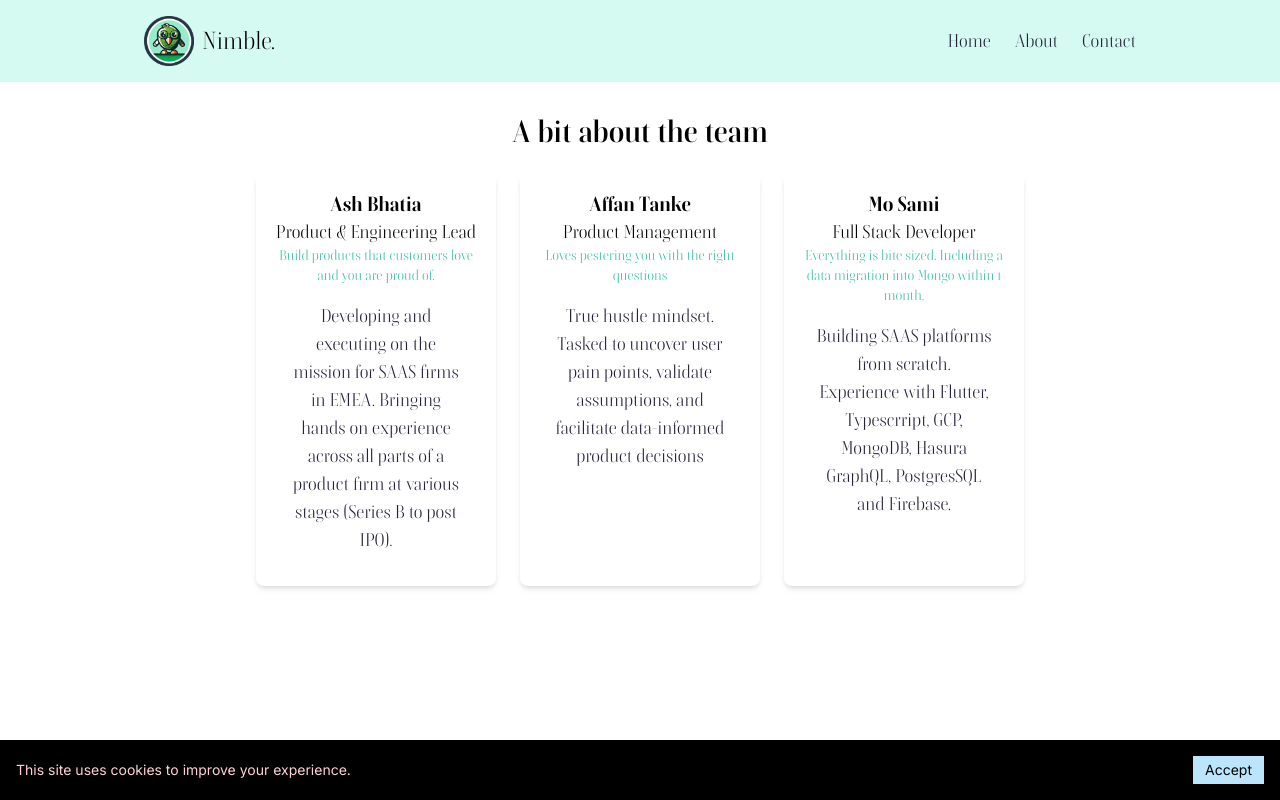
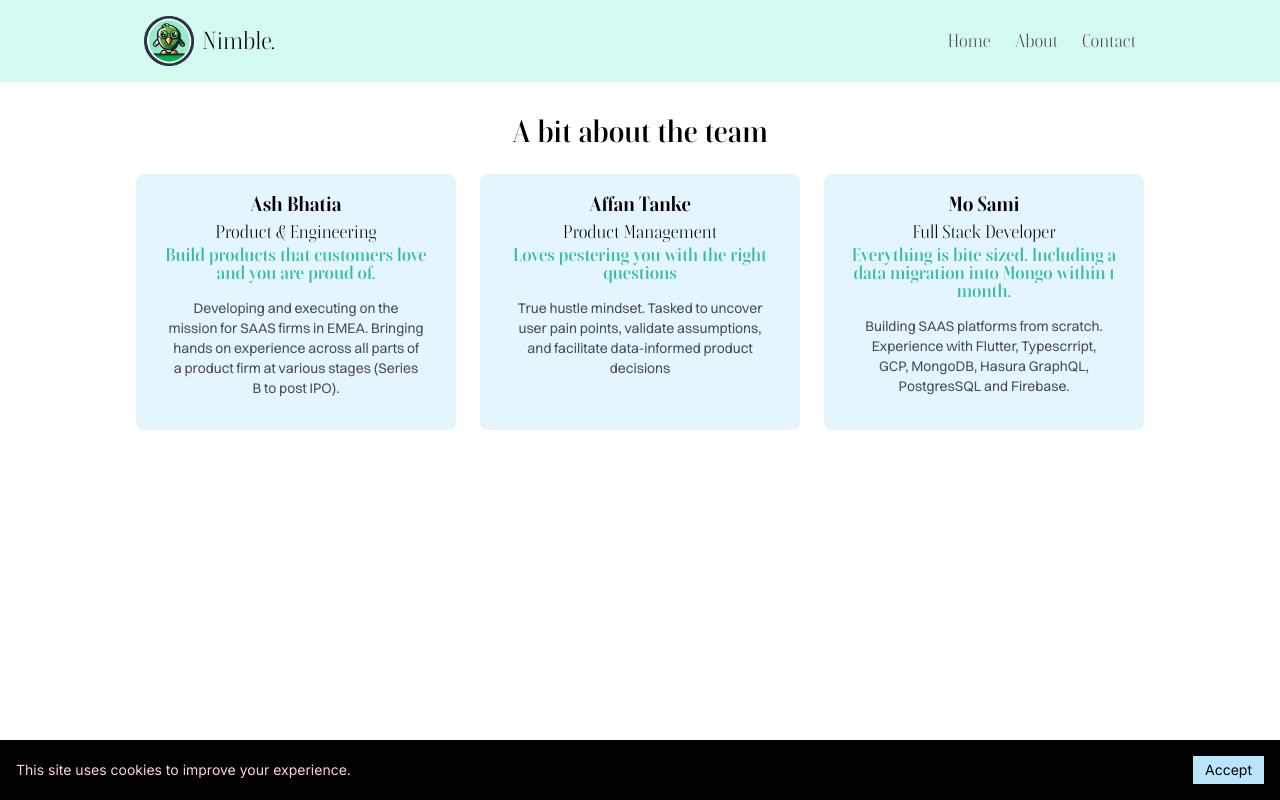
Before and after one commit to Nimble-MLs/nimble-website, a Next.js app: page /about in a window 1280 px wide. Shown: the top 800 px of the page. Built offline with nearby package versions, Linux system fonts and the light colour scheme.

Commit message:
add linkedin url

```diff
--- a/src/app/about/page.tsx
+++ b/src/app/about/page.tsx
@@ -1,12 +1,15 @@
 import { traceGlobals } from "next/dist/trace/shared";
+"use client";
+import Link from "next/link";
 
 export default function About() {
   const teamMembers = [
         {
             name: "Ash Bhatia",
-            role: "Product & Engineering Lead",
+            role: "Product & Engineering",
             tagline:"Build products that customers love and you are proud of.",
             description: "Developing and executing on the mission for SAAS firms in EMEA. Bringing hands on experience across all parts of a product firm at various stages (Series B to post IPO).",
+            linkedinurl:"https://www.linkedin.com/in/bhatiaash/"
         },
         /*
          {
@@ -44,16 +47,17 @@ export default function About() {
                     {teamMembers.map((member, index) => (
                         <div
                             key={index}
-                            className="member bg-white
-                                       shadow-md rounded-lg p-4 w-60
-                                       h-180 flex flex-col items-center
-                                       justify-top text-center "
+                            className="member bg-secondary bg-opacity-40
+                                       rounded-lg p-4 max-w-80
+                                       h-180 flex flex-col items-center text-wrap
+                                       justify-top text-center"
                         >
-                            <h3 className="text-xl font-bold">{member.name}</h3>
-                            <h4 className="text-lg">{member.role}</h4>
-                            <h5 className="text-sm text-darkTertiary">{member.tagline}</h5>
-                            <p className="text-sml p-4">{member.description}</p>
-
+                            <a href={member.linkedinurl} target="_blank">
+                                <h3 className="text-xl font-bold">{member.name}</h3>
+                                <h4 className="text-lg">{member.role}</h4>
+                                <h5 className="text-lg font-semibold text-darkTertiary leading-none">{member.tagline}</h5>
+                                <p className="text-sm p-4 text-opacity-80">{member.description}</p>
+                            </a>
                         </div>
                     ))}
                 </div>
--- a/src/app/globals.css
+++ b/src/app/globals.css
@@ -26,7 +26,7 @@
 
 /* Apply Switzer globally */
 body, p, li, form {
-  @apply font-boska text-darkSecondary text-lg;
+  @apply font-switzer text-darkSecondary text-opacity-80;
 }
 
 /* Apply Boska to all headings */
--- a/src/components/layout/Navbar.tsx
+++ b/src/components/layout/Navbar.tsx
@@ -22,9 +22,9 @@ const Navbar = () => {
         </button>
         <nav className={`absolute md:static top-full left-0 w-full bg-primary md:w-auto md:flex ${open ? "block" : "hidden"}`}>
           <ul className="flex flex-col md:flex-row md:space-x-6 p-4 md:p-0 text-lg">
-            <li className="py-1 md:py-0"><Link href="/" className="hover:text-secondary" onClick={() => setOpen(false)}>Home</Link></li>
-            <li className="py-1 md:py-0"><Link href="/about" className="hover:text-secondary" onClick={() => setOpen(false)}>About</Link></li>
-            <li className="py-1 md:py-0"><Link href="/contact" className="hover:text-secondary" onClick={() => setOpen(false)}>Contact</Link></li>
+            <li className="py-1 md:py-0"><Link href="/" className="hover:text-secondary font-boska " onClick={() => setOpen(false)}>Home</Link></li>
+            <li className="py-1 md:py-0"><Link href="/about" className="hover:text-secondary font-boska " onClick={() => setOpen(false)}>About</Link></li>
+            <li className="py-1 md:py-0"><Link href="/contact" className="hover:text-secondary font-boska " onClick={() => setOpen(false)}>Contact</Link></li>
           </ul>
         </nav>
       </div>
--- a/tailwind.config.ts
+++ b/tailwind.config.ts
@@ -18,6 +18,7 @@ const config: Config = {
     fontFamily: {
         boska: ['Boska', 'serif'],
         switzer: ['Switzer', 'sans-serif'],
+        poppins: ['Poppins, sans-serif'],
     },
     colors: {
       transparent: "transparent",
```
